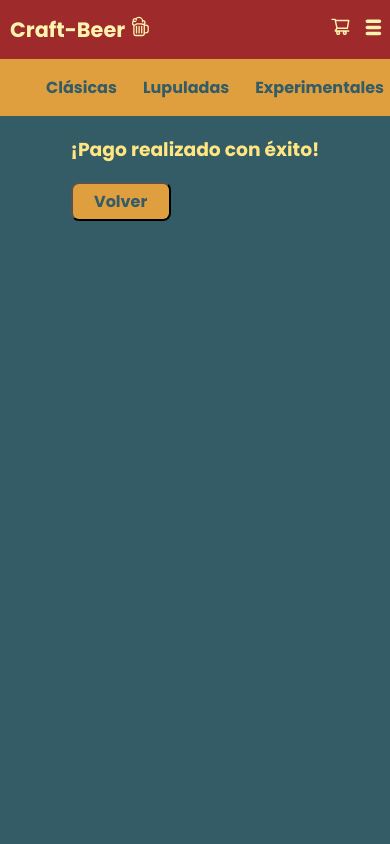
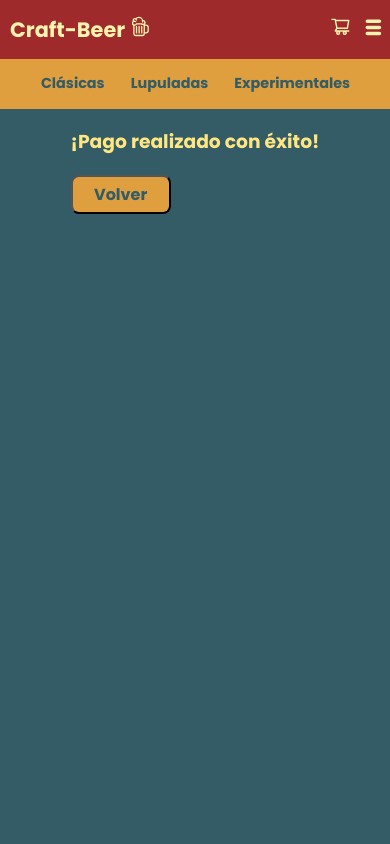
Before and after one commit to TomasCapizzi/ecommerce, a React (Create React App) app: page /fin-compra in a window 390 px wide. Shown: the top 844 px of the page. Built offline with nearby package versions, Linux system fonts and the light colour scheme; no server answers; the database is empty.

Commit message:
Mobile changes

```diff
--- a/src/Styles/partials/_categoyNav.scss
+++ b/src/Styles/partials/_categoyNav.scss
@@ -21,3 +21,18 @@
 .categories-nav ul li:hover{
     color: #9e2a2b;
 }
+
+@media only screen and (max-width: 500px){
+    .categories-nav{
+        width: 100%;
+        margin: 0;
+        padding: 0;
+        background-color: #e09f3e;
+        ul{
+            width: 90%;
+            font-size: 0.9rem;
+        }
+    }
+
+
+}
--- a/src/Styles/partials/_navbar.scss
+++ b/src/Styles/partials/_navbar.scss
@@ -93,7 +93,7 @@
                     a{
                         color: #e09f3e;
                         text-decoration: none;
-                        font-size: 1.3rem;
+                        font-size: 1.2rem;
                     }
 
                 }
@@ -107,8 +107,8 @@
             background-color: #9e2a2b;
             left: 0;
             top: 0;
-            width: 35%;
-            height: 50%;
+            width: 45%;
+            height: 40%;
             border-bottom-right-radius: 10px;
         }
 
```
